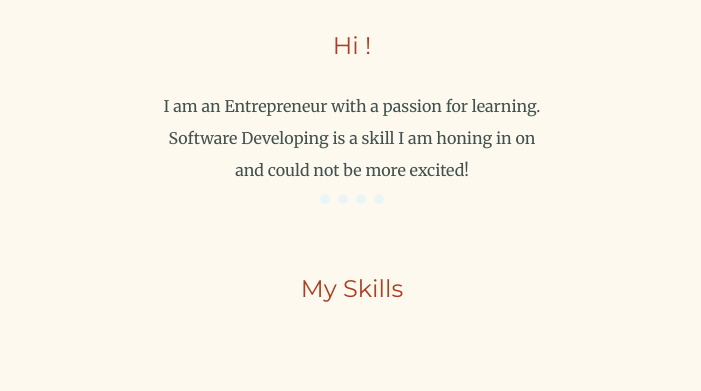
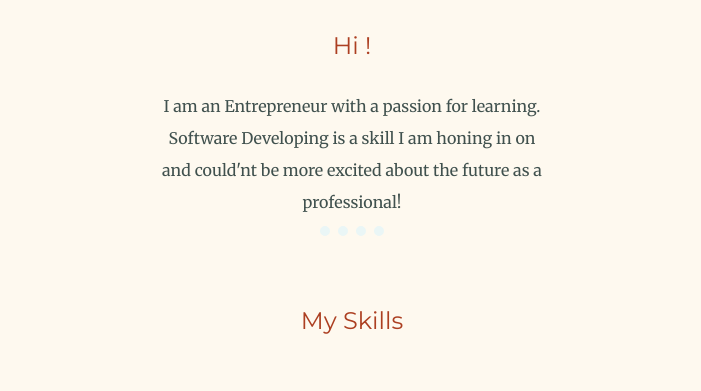
Before and after one commit to cespedesn/my-personal-website, a plain HTML site: page index.html in a window 1280 px wide. Shown: the part 1865-2256 px from the top of the page, without its empty margins (288-989 px from the left). Drawn offline with Linux system fonts and the light colour scheme.

Commit message:
Adjusted intro

```diff
--- a/index.html
+++ b/index.html
@@ -28,7 +28,7 @@
         <div class="profile">
           <img class="profile-pic"src="website-images/nef profile.png" alt="nef-profile-img">
           <h2>Hi !</h2>
-          <p class="hi-intro">I am an Entrepreneur with a passion for learning. Software Developing is a skill I am honing in on and could not be more excited!</p>
+          <p class="hi-intro">I am an Entrepreneur with a passion for learning. Software Developing is a skill I am honing in on and could'nt be more excited about the future as a professional!</p>
         </div>
         <hr>
         <div class="skills">
```
